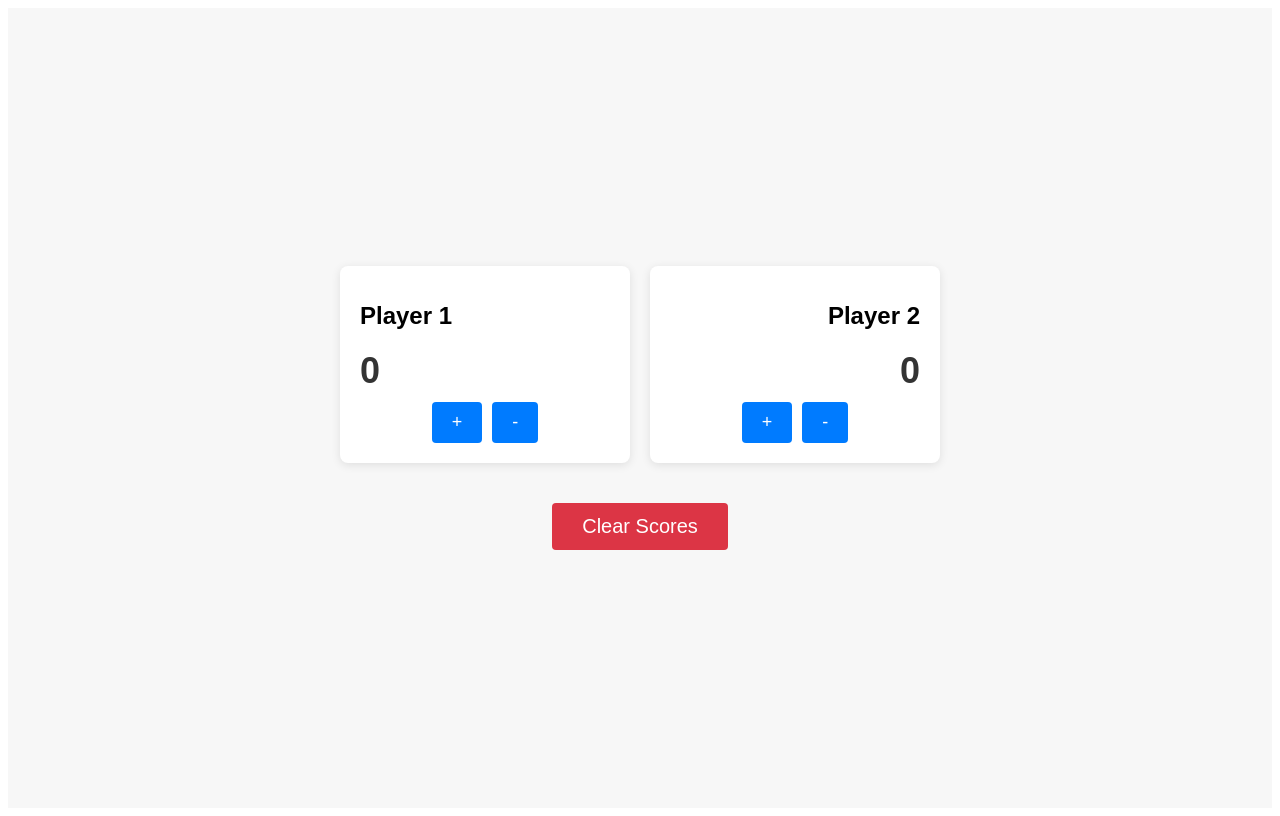
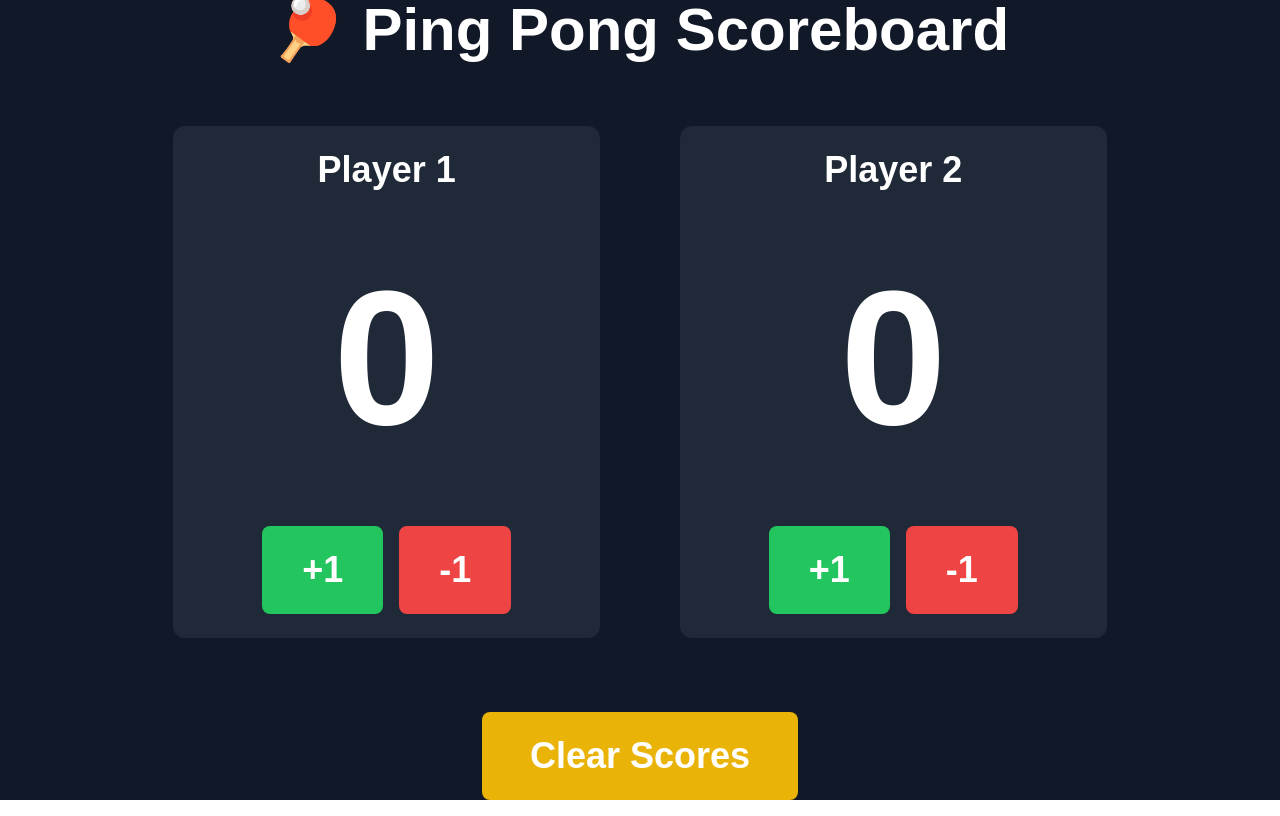
Before and after one commit to katene30/pinpong-scoreboard, a Vue app in the folder vue-flask-websockets-client/: page / in a window 1280 px wide. Built offline with nearby package versions, Linux system fonts and the light colour scheme; no server answers.

Commit message:
add tailwind styling

```diff
--- a/vue-flask-websockets-client/public/index.html
+++ b/vue-flask-websockets-client/public/index.html
@@ -5,6 +5,7 @@
     <meta http-equiv="X-UA-Compatible" content="IE=edge">
     <meta name="viewport" content="width=device-width,initial-scale=1.0">
     <link rel="icon" href="<%= BASE_URL %>favicon.ico">
+    <script src="https://cdn.tailwindcss.com"></script>
     <title><%= htmlWebpackPlugin.options.title %></title>
   </head>
   <body>
--- a/vue-flask-websockets-client/src/App.vue
+++ b/vue-flask-websockets-client/src/App.vue
@@ -1,30 +1,37 @@
 <template>
-  <div id="app">
-    <div class="scoreboard">
-      <!-- Player 1 Section -->
-      <div class="player-section left">
-        <h1>Player 1</h1>
-        <h2>{{ scorePlayer1 }}</h2>
-        <div class="score-controls">
-          <button @click="incrementScorePlayer1">+</button>
-          <button @click="decrementScorePlayer1">-</button>
+  <div id="app" class="bg-gray-900 text-white flex flex-col items-center justify-center h-screen w-screen">
+    <h1 class="text-6xl font-bold mb-6">🏓 Ping Pong Scoreboard</h1>
+
+    <div class="flex justify-center w-full h-3/4 items-center gap-20">
+      <!-- Player 1 -->
+      <div class="text-center flex flex-col items-center w-1/3 p-6 rounded-xl bg-gray-800">
+        <h2 class="text-4xl font-semibold">Player 1</h2>
+        <p class="text-[12rem] font-bold my-6">{{ scorePlayer1 }}</p>
+        <div class="flex gap-4">
+          <button @click="incrementScorePlayer1"
+                  class="px-10 py-6 bg-green-500 hover:bg-green-600 rounded-lg text-4xl font-semibold">+1</button>
+          <button @click="decrementScorePlayer1"
+                  class="px-10 py-6 bg-red-500 hover:bg-red-600 rounded-lg text-4xl font-semibold">-1</button>
         </div>
       </div>
 
-      <!-- Player 2 Section -->
-      <div class="player-section right">
-        <h1>Player 2</h1>
-        <h2>{{ scorePlayer2 }}</h2>
-        <div class="score-controls">
-          <button @click="incrementScorePlayer2">+</button>
-          <button @click="decrementScorePlayer2">-</button>
+      <!-- Player 2 -->
+      <div class="text-center flex flex-col items-center w-1/3 p-6 rounded-xl bg-gray-800">
+        <h2 class="text-4xl font-semibold">Player 2</h2>
+        <p class="text-[12rem] font-bold my-6">{{ scorePlayer2 }}</p>
+        <div class="flex gap-4">
+          <button @click="incrementScorePlayer2"
+                  class="px-10 py-6 bg-green-500 hover:bg-green-600 rounded-lg text-4xl font-semibold">+1</button>
+          <button @click="decrementScorePlayer2"
+                  class="px-10 py-6 bg-red-500 hover:bg-red-600 rounded-lg text-4xl font-semibold">-1</button>
         </div>
       </div>
     </div>
 
     <!-- Clear Scores Button -->
-    <div class="clear-button-container">
-      <button class="clear-button" @click="clearScore">Clear Scores</button>
+    <div class="mt-8 text-4xl font-semibold">
+      <button @click="clearScore"
+              class="px-12 py-6 bg-yellow-500 hover:bg-yellow-600 text-4xl font-bold rounded-lg">Clear Scores</button>
     </div>
   </div>
 </template>
@@ -70,94 +77,16 @@ export default {
 };
 </script>
 
-<style>
+<style scoped>
 #app {
-  font-family: Arial, sans-serif;
-  display: flex;
-  flex-direction: column;
-  justify-content: center;
-  align-items: center;
-  height: 100vh;
-  background-color: #f7f7f7;
-}
-
-.scoreboard {
-  display: flex;
-  justify-content: space-between;
-  width: 100%;
-  max-width: 1200px; /* Optional, ensures max width on large screens */
-  margin-bottom: 20px;
-}
-
-.player-section {
-  background-color: #fff;
-  padding: 20px;
-  border-radius: 8px;
-  box-shadow: 0 2px 10px rgba(0, 0, 0, 0.1);
-  text-align: center;
-  width: 48%;
-  min-width: 250px; /* Ensures the sections don't get too narrow */
-  margin: 0 10px; /* Adds space between the player cards */
-  display: flex;
-  flex-direction: column;
-  justify-content: center; /* Vertically centers the content */
-}
-
-.left {
-  text-align: left;
-}
-
-.right {
-  text-align: right;
-}
-
-.player-section h1 {
-  font-size: 24px;
-  margin-bottom: 10px;
-}
-
-.player-section h2 {
-  font-size: 36px;
-  font-weight: bold;
-  color: #333;
-  margin: 10px 0;
-}
-
-.score-controls {
-  display: flex;
-  justify-content: center;
-  gap: 10px;
+  font-family: 'Arial', sans-serif;
 }
 
 button {
-  padding: 10px 20px;
-  font-size: 18px;
-  border: none;
-  background-color: #007bff;
-  color: white;
-  border-radius: 4px;
-  cursor: pointer;
   transition: background-color 0.3s ease;
 }
 
 button:hover {
   background-color: #0056b3;
 }
-
-.clear-button-container {
-  margin-top: 20px;
-}
-
-.clear-button {
-  padding: 12px 30px;
-  font-size: 20px;
-  background-color: #dc3545;
-  color: white;
-  border-radius: 4px;
-  cursor: pointer;
-}
-
-.clear-button:hover {
-  background-color: #c82333;
-}
 </style>
```
